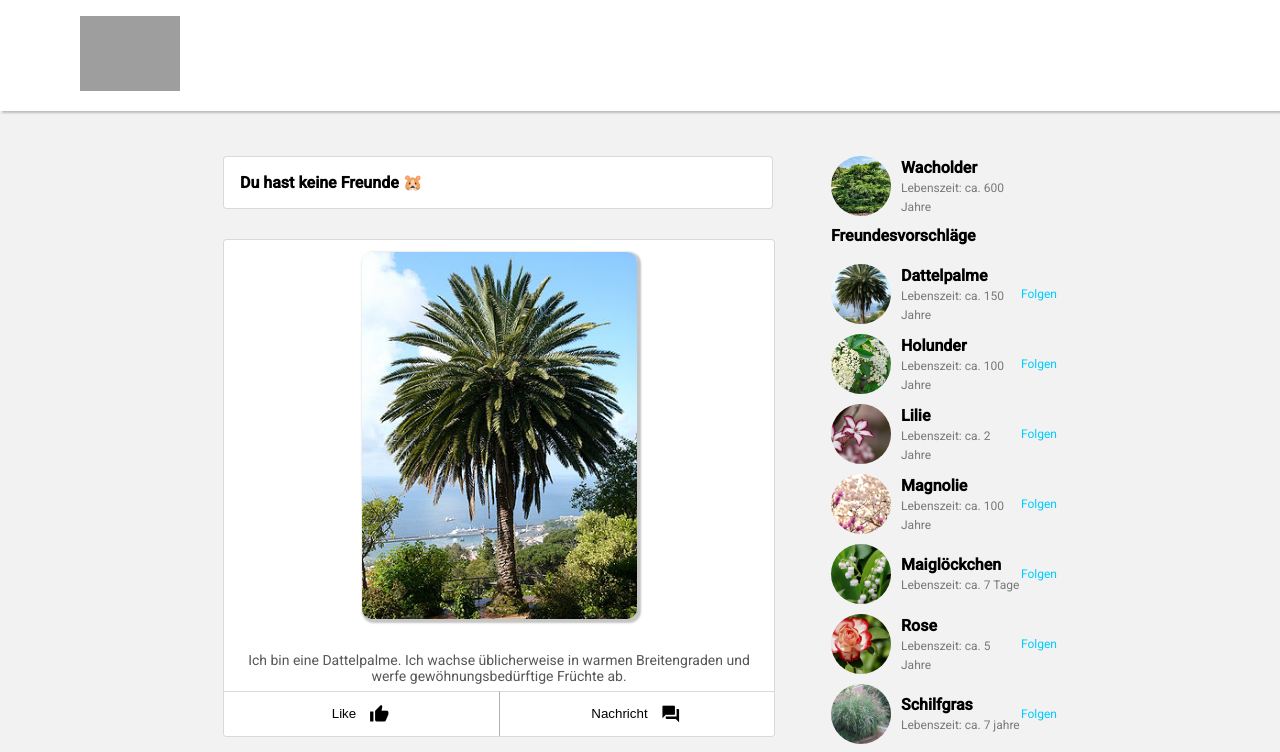
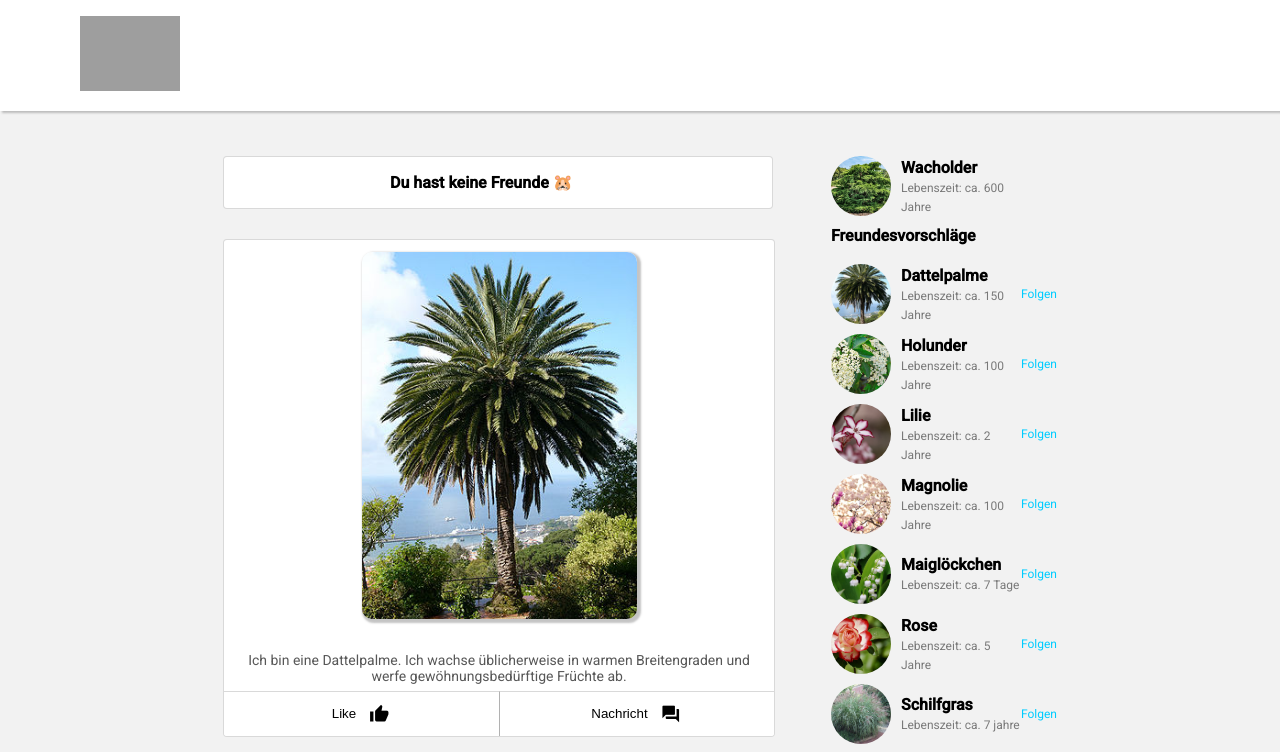
Before and after one commit to 6avinci/first_typescript_test, an Angular app: page / in a window 1280 px wide. Shown: the top 752 px of the page. Built offline with nearby package versions, Linux system fonts and the light colour scheme; grey boxes are pictures that could not be loaded.

Commit message:
centered the text that shows up if you didn't add any friends so far

```diff
--- a/src/app/friendlist/friendlist.component.html
+++ b/src/app/friendlist/friendlist.component.html
@@ -1,6 +1,6 @@
 <div class="padding-16 standardcard friendrow">
 
-    <div  *ngIf="fs.images.length === 0">
+    <div id="friend_center" *ngIf="fs.images.length === 0">
         <b>Du hast keine Freunde 🐹</b>
     </div>
         <div class="friend" *ngFor="let name of fs.names; let i = index">
--- a/src/app/friendlist/friendlist.component.scss
+++ b/src/app/friendlist/friendlist.component.scss
@@ -10,7 +10,11 @@
     width: 4px;
     height: 4px;
 }
-
+#friend_center {
+    display: block;
+    margin-left: min(67%, 150px);
+    margin-right: min(45%, 30%);
+}
 .friend {
     img {
         margin-left: 10px;
```
